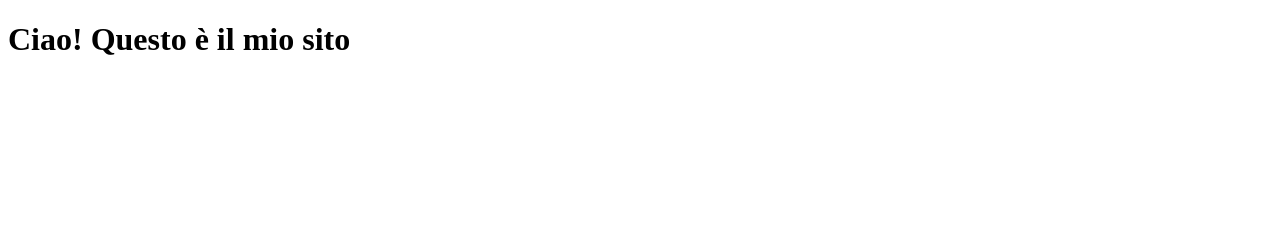
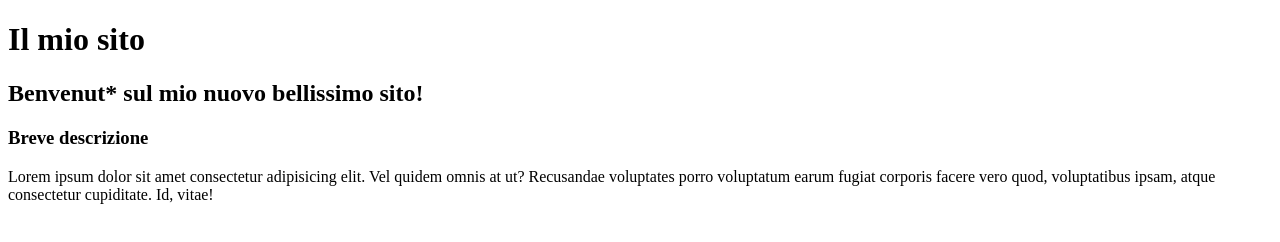
Before and after one commit to fcastrovilli/corso-web-dev, a plain HTML site: page index.html in a window 1280 px wide. Drawn offline with Linux system fonts and the light colour scheme.

Commit message:
impaginazione

```diff
--- a/index.html
+++ b/index.html
@@ -1,11 +1,19 @@
 <!DOCTYPE html>
 <html lang="it">
-    <head>
-        <meta charset="UTF-8">
-        <meta name="viewport" content="width=device-width, initial-scale=1.0">
-        <title>Il mio sito</title>
-    </head>
-    <body>
-    <h1> Ciao! Questo è il mio sito </h1>
-    </body>
+  <head>
+    <meta charset="UTF-8" />
+    <meta name="viewport" content="width=device-width, initial-scale=1.0" />
+    <title>Il mio sito</title>
+  </head>
+  <body>
+    <h1>Il mio sito</h1>
+    <h2>Benvenut* sul mio nuovo bellissimo sito!</h2>
+
+    <h3>Breve descrizione</h3>
+    <p>
+      Lorem ipsum dolor sit amet consectetur adipisicing elit. Vel quidem omnis
+      at ut? Recusandae voluptates porro voluptatum earum fugiat corporis facere
+      vero quod, voluptatibus ipsam, atque consectetur cupiditate. Id, vitae!
+    </p>
+  </body>
 </html>
```
